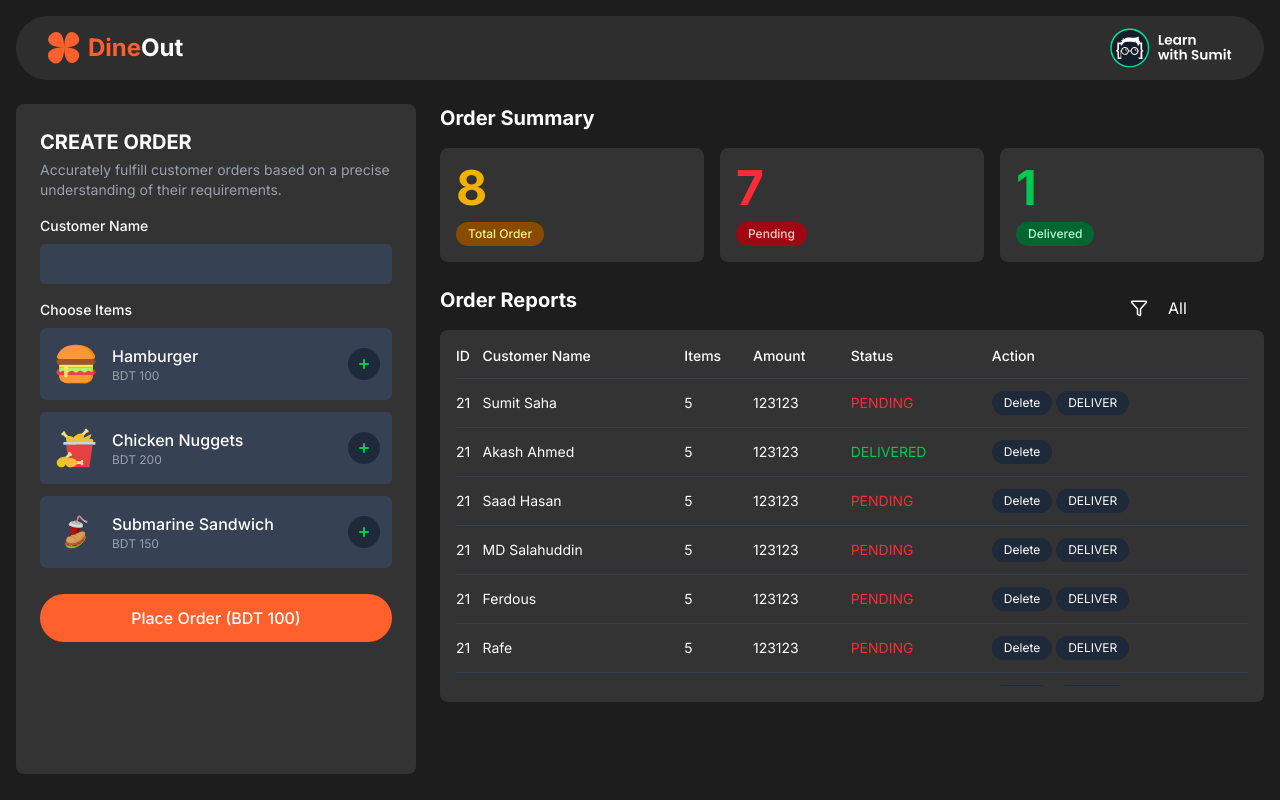
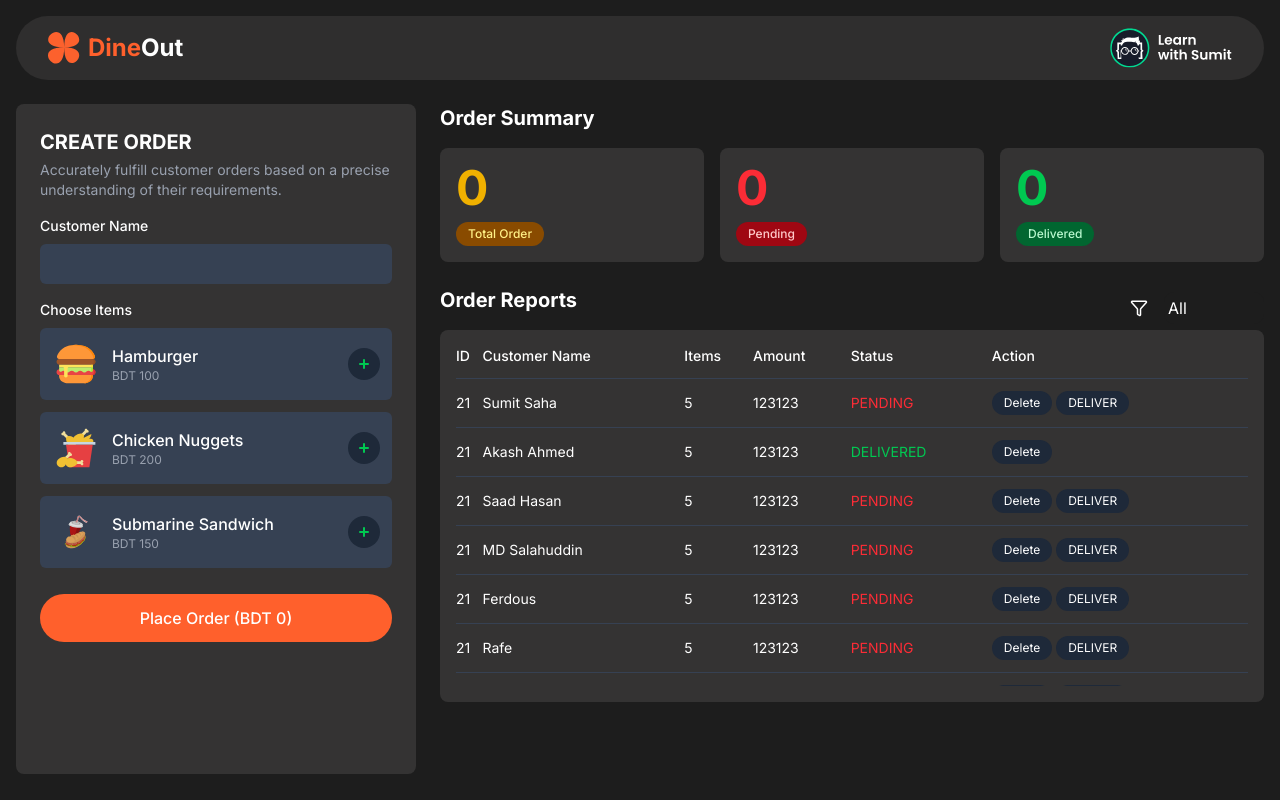
Before and after one commit to masum-sde/lws-assignment-2, a React (Vite) app: page / in a window 1280 px wide. Built offline with nearby package versions, Linux system fonts and the light colour scheme.

Commit message:
order summary has been done

```diff
--- a/src/components/order/OrderItem.jsx
+++ b/src/components/order/OrderItem.jsx
@@ -13,20 +13,20 @@ const OrderItem = ({ data, handleToggleItemSelection }) => {
         </div>
       </div>
       <button
-        className="w-8 h-8 bg-gray-800 hover:bg-primary rounded-full flex items-center justify-center transition-colors duration-300"
+        className="w-8 h-8 cursor-pointer bg-gray-800 hover:bg-primary rounded-full flex items-center justify-center transition-colors duration-300"
         onClick={() => handleToggleItemSelection(data.id)}
       >
         {data.isSelected ? (
           <svg
             xmlns="http://www.w3.org/2000/svg"
-            class="h-5 w-5 text-red-500"
+            className="h-5 w-5 text-red-500"
             viewBox="0 0 20 20"
             fill="currentColor"
           >
             <path
-              fill-rule="evenodd"
+              fillRule="evenodd"
               d="M3 10a1 1 0 011-1h12a1 1 0 110 2H4a1 1 0 01-1-1z"
-              clip-rule="evenodd"
+              clipRule="evenodd"
             />
           </svg>
         ) : (
@@ -37,9 +37,9 @@ const OrderItem = ({ data, handleToggleItemSelection }) => {
             fill="currentColor"
           >
             <path
-              fill-rule="evenodd"
+              fillRule="evenodd"
               d="M10 5a1 1 0 011 1v3h3a1 1 0 110 2h-3v3a1 1 0 11-2 0v-3H6a1 1 0 110-2h3V6a1 1 0 011-1z"
-              clip-rule="evenodd"
+              clipRule="evenodd"
             />
           </svg>
         )}
--- a/src/composites/DineBoard.jsx
+++ b/src/composites/DineBoard.jsx
@@ -4,55 +4,78 @@ import Hamburger from "../assets/hamburger.svg";
 import Chicken from "../assets/chicken.svg";
 import Submarine from "../assets/submarine.svg";
 import Pizza from "../assets/pizza.svg";
-import { useState } from "react";
-const fakeOrderableData=[
+import { useEffect, useState } from "react";
+const fakeOrderableData = [
   {
     id: crypto.randomUUID(),
     name: "Hamburger",
     imgSrc: Hamburger,
     price: 100,
-      isSelected:false,
+    isSelected: false,
   },
   {
     id: crypto.randomUUID(),
     name: "Chicken Nuggets",
     imgSrc: Chicken,
     price: 200,
-      isSelected:false,
+    isSelected: false,
   },
   {
     id: crypto.randomUUID(),
     name: "Submarine Sandwich",
     imgSrc: Submarine,
     price: 150,
-      isSelected:false,
-    },{
+    isSelected: false,
+  },
+  {
     id: crypto.randomUUID(),
     name: "Pizza slices",
     imgSrc: Pizza,
     price: 80,
-      isSelected:false,
+    isSelected: false,
   },
 ];
 const DineBoard = () => {
-  const [orderableData,setOrderableData]=useState(fakeOrderableData)
-  function handleToggleSelection(itemId){
-    const modifiedOrderableData=orderableData.map((item)=>{
-      if(item.id===itemId){
-        return{
+  const [orderableData, setOrderableData] = useState(fakeOrderableData);
+  const [OrderSummary, setOrderSummary] = useState({
+    total: 0,
+    pending: 0,
+    delivered: 0,
+  });
+  const [orderReports, setOrderReports] = useState([]);
+  useEffect(() => {
+    setOrderSummary({
+      total: orderReports.length,
+      pending: orderReports.filter((or) => or.status === "PENDING").length || 0,
+      delivered: orderReports.filter((or) => or.status === "DELIVERED").length || 0,
+    });
+    setOrderableData(fakeOrderableData)
+  }, [orderReports]);
+
+  function handleToggleSelection(itemId) {
+    const modifiedOrderableData = orderableData.map((item) => {
+      if (item.id === itemId) {
+        return {
           ...item,
-          isSelected:!item.isSelected
+          isSelected: !item.isSelected,
+        };
+      } else {
+        return item;
       }
-      }else{
-        return item
+    });
+    setOrderableData(modifiedOrderableData);
   }
-    })
-    setOrderableData(modifiedOrderableData)
-  }
+
   return (
     <div className="grid grid-cols-1 md:grid-cols-3 gap-6 mt-6 flex-grow">
-      <OrderCreation orderableData={orderableData} handleToggleSelection={handleToggleSelection}/>
-      <OrderHistory/>
+      <OrderCreation
+        orderableData={orderableData}
+        handleToggleSelection={handleToggleSelection}
+        handleOrderSubmit={(newOrderedData) =>
+          setOrderReports((data) => [...data, newOrderedData])
+        }
+      />
+      <OrderHistory summary={OrderSummary}/>
     </div>
   );
 };
--- a/src/composites/OrderCreation.jsx
+++ b/src/composites/OrderCreation.jsx
@@ -1,7 +1,40 @@
+import { useEffect, useState } from "react";
+import { OrderItem } from "../components";
+const initOrderCreationData = {
+  id: "",
+  customerName: "",
+  itemCount: 0,
+  totalAmount: 0,
+  status: "PENDING",
+};
+const OrderCreation = ({
+  orderableData,
+  handleToggleSelection,
+  handleOrderSubmit,
+}) => {
+  const [customerName, setCustomerName] = useState("");
+  const [orderedData, setOrderedData] = useState(initOrderCreationData);
 
-import { OrderItem } from "../components";
+  useEffect(() => {
+    if (orderedData.id) {
+      handleOrderSubmit(orderedData);
+      setCustomerName('')
+      setOrderedData(initOrderCreationData)
+    }
+  }, [orderedData]);
 
-const OrderCreation = ({orderableData,handleToggleSelection}) => {
+  function handleCreateOrder() {
+    const selectedItem = orderableData.filter((od) => od.isSelected);
+    setOrderedData((data) => {
+      return {
+        ...data,
+        id: crypto.randomUUID(),
+        customerName: customerName,
+        itemCount: selectedItem.length,
+        totalAmount: selectedItem.reduce((total, sd) => sd.price + total, 0),
+      };
+    });
+  }
 
   return (
     <div className="bg-cardbg rounded-lg p-6 h-[calc(100vh_-_130px)]">
@@ -16,6 +49,8 @@ const OrderCreation = ({orderableData,handleToggleSelection}) => {
         <input
           type="text"
           className="w-full bg-gray-700 bg-opacity-50 rounded-md p-2 focus:outline-none focus:ring-2 focus:ring-primary transition-all duration-300"
+          value={customerName}
+          onChange={(e) => setCustomerName(e.target.value)}
         />
       </div>
 
@@ -23,13 +58,24 @@ const OrderCreation = ({orderableData,handleToggleSelection}) => {
         <label className="block text-sm font-medium mb-2">Choose Items</label>
         <div className="items-container">
           {orderableData.map((data) => (
-            <OrderItem key={data.id} data={data} handleToggleItemSelection={handleToggleSelection} />
+            <OrderItem
+              key={data.id}
+              data={data}
+              handleToggleItemSelection={handleToggleSelection}
+            />
           ))}
         </div>
       </div>
 
-      <button className="w-full bg-primary hover:bg-opacity-90 text-white font-medium py-3 rounded-full transition-all duration-300 hover:shadow-lg transform hover:-translate-y-1">
-        Place Order (BDT 100)
+      <button
+        className="w-full bg-primary hover:bg-opacity-90 text-white font-medium py-3 rounded-full transition-all duration-300 hover:shadow-lg transform hover:-translate-y-1"
+        onClick={handleCreateOrder}
+      >
+        Place Order (BDT{" "}
+        {orderableData
+          .filter((od) => od.isSelected)
+          .reduce((total, sd) => sd.price + total, 0)}
+        )
       </button>
     </div>
   );
--- a/src/composites/OrderHistory.jsx
+++ b/src/composites/OrderHistory.jsx
@@ -1,10 +1,10 @@
 import OrderSummary from './OrderSummary';
 import OrderReports from './OrderReports';
 
-const OrderHistory = () => {
+const OrderHistory = ({summary}) => {
     return (
         <div className="md:col-span-2 h-[calc(100vh_-_130px)]">
-            <OrderSummary/>
+            <OrderSummary summary={summary}/>
             <OrderReports/>
         </div>
     );
--- a/src/composites/OrderSummary.jsx
+++ b/src/composites/OrderSummary.jsx
@@ -1,26 +1,26 @@
 import React from "react";
 
-const OrderSummary = () => {
+const OrderSummary = ({summary}) => {
   return (
     <div>
       <h2 class="text-xl font-bold mb-4">Order Summary</h2>
       <div class="grid grid-cols-3 gap-4 mb-6">
         <div class="bg-cardbg rounded-lg p-4 relative overflow-hidden">
-          <div class="text-5xl font-bold text-yellow-500 mb-2">8</div>
+          <div class="text-5xl font-bold text-yellow-500 mb-2">{summary.total}</div>
           <div class="bg-yellow-800 bg-opacity-50 text-yellow-200 text-xs font-medium px-3 py-1 rounded-full inline-block">
             Total Order
           </div>
         </div>
 
         <div class="bg-cardbg rounded-lg p-4 relative overflow-hidden">
-          <div class="text-5xl font-bold text-red-500 mb-2">7</div>
+          <div class="text-5xl font-bold text-red-500 mb-2">{summary.pending}</div>
           <div class="bg-red-800 bg-opacity-50 text-red-200 text-xs font-medium px-3 py-1 rounded-full inline-block">
             Pending
           </div>
         </div>
 
         <div class="bg-cardbg rounded-lg p-4 relative overflow-hidden">
-          <div class="text-5xl font-bold text-green-500 mb-2">1</div>
+          <div class="text-5xl font-bold text-green-500 mb-2">{summary.delivered}</div>
           <div class="bg-green-800 bg-opacity-50 text-green-200 text-xs font-medium px-3 py-1 rounded-full inline-block">
             Delivered
           </div>
```
Lines whose indentation alone changed are shown as unchanged.
